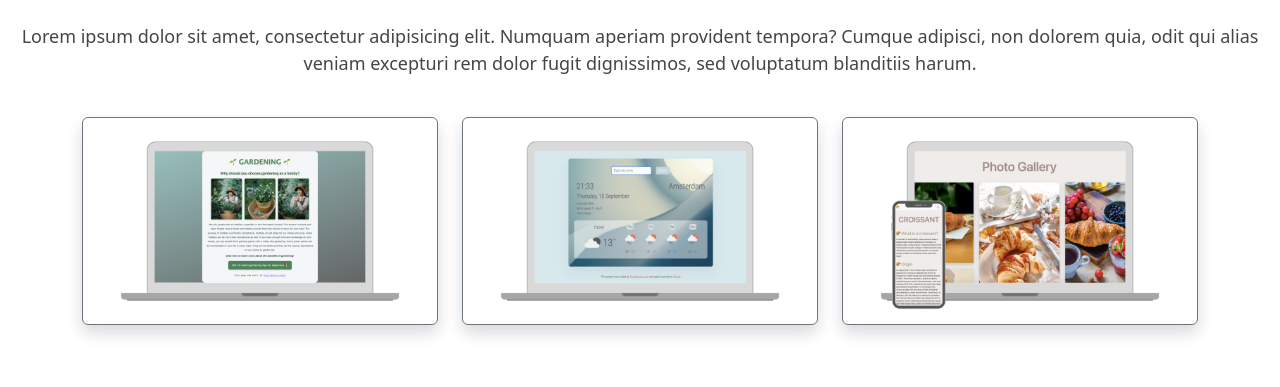
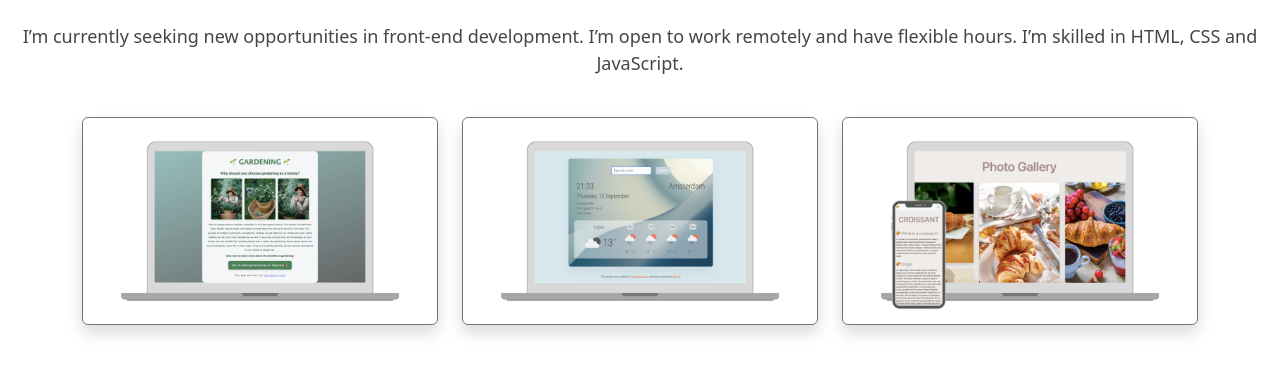
Before and after one commit to tikameutia/shecodes-responsive-homework, a plain HTML site: page about.html in a window 1280 px wide. Shown: the part 265-652 px from the top of the page. Drawn offline with nearby package versions, Linux system fonts and the light colour scheme.

Commit message:
Update content

```diff
--- a/about.html
+++ b/about.html
@@ -64,11 +64,10 @@
       <h3 class="text-center">Front-end developer from Jakarta, Indonesia</h3>
     </div>
     <div class="about-paragraphs text-center">
-      <p>
-        Lorem ipsum dolor sit amet, consectetur adipisicing elit. Numquam
-        aperiam provident tempora? Cumque adipisci, non dolorem quia, odit qui
-        alias veniam excepturi rem dolor fugit dignissimos, sed voluptatum
-        blanditiis harum.
+      <p class="text-center">
+        I’m currently seeking new opportunities in front-end development. I’m
+        open to work remotely and have flexible hours. I’m skilled in HTML, CSS
+        and JavaScript.
       </p>
     </div>
     <div class="container content-about">
```
Also changed, not shown: index.html (+5 -3 lines).
